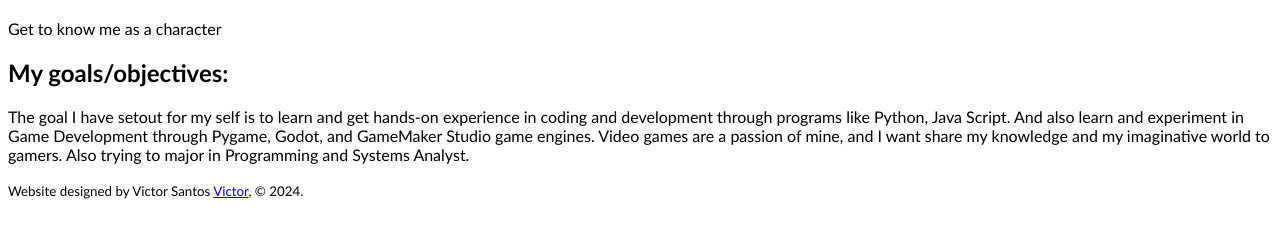
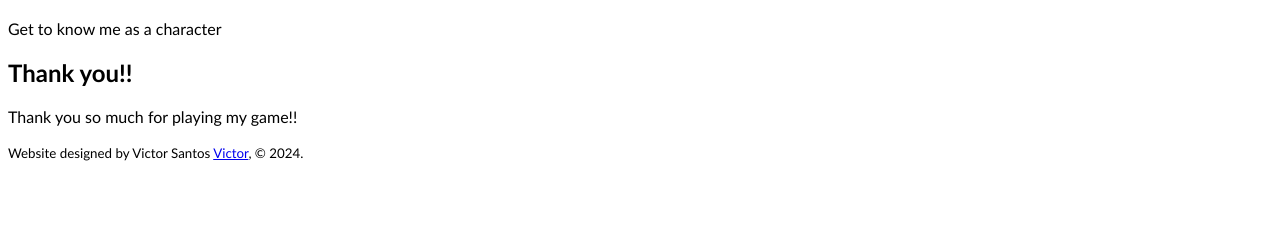
Before and after one commit to VSANT97/-VSANT97-.github.io, a plain HTML site: page thank-you.html in a window 1280 px wide. Shown: the part 98-336 px from the top of the page. Drawn offline with Linux system fonts and the light colour scheme.

Commit message:
update to thank-you

```diff
--- a/thank-you.html
+++ b/thank-you.html
@@ -25,9 +25,8 @@
 
         <h2></h2>
 
-        <h2>My goals/objectives:</h2>
-        <p>The goal I have setout for my self is to learn and get hands-on experience in coding and development through programs like Python, Java Script. And also learn and experiment in Game Development through Pygame, Godot, and GameMaker Studio game engines.
-Video games are a passion of mine, and I want share my knowledge and my imaginative world to gamers. Also trying to major in Programming and Systems Analyst.
+        <h2>Thank you!!</h2>
+        <p>Thank you so much for playing my game!!
         </p>
 
 
```
